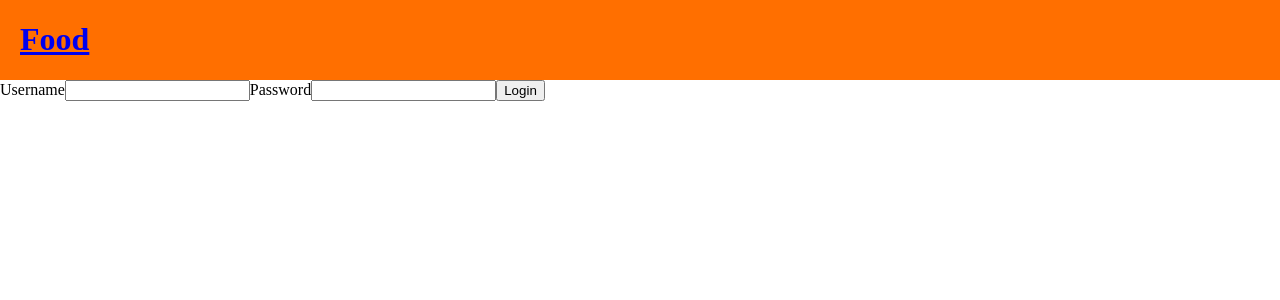
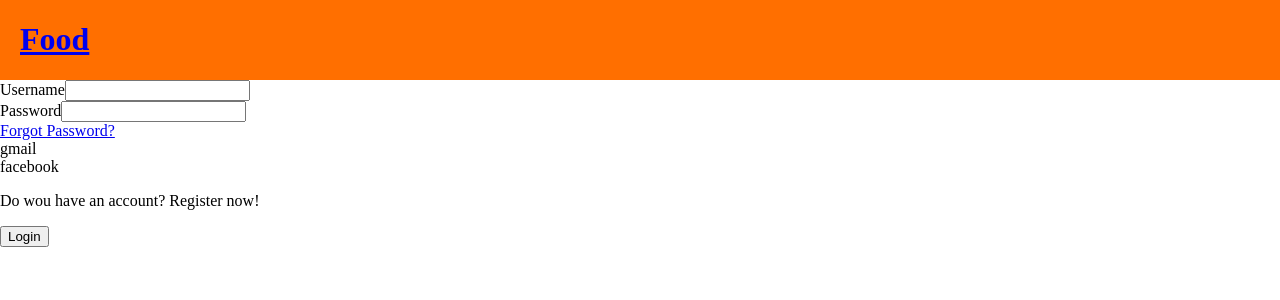
Before and after one commit to stacieH/ecom_web, a React app: page /login in a window 1280 px wide. Shown: the top 300 px of the page. Built offline with nearby package versions, Linux system fonts and the light colour scheme; the HTML template or start-up script is replaced by a standard one.

Commit message:
Login Page (initial)
No css

```diff
--- a/src/pages/Login.js
+++ b/src/pages/Login.js
@@ -31,21 +31,32 @@ function Login() {
   return (
     <div>
       <form onSubmit={handleSubmit}>
-        <label>Username</label>
+        <div>
+          <label htmlFor="username">Username</label>
           <input
+            id="username"
             type="text"
             name="username"
             value={username}
             onChange={handleChange}
           />
-
-        <label>Password</label>
+        </div>
+        <div>
+          <label htmlFor="password">Password</label>
           <input
+            id="password"
             type="password"
             name="password"
             value={password}
             onChange={handleChange}
           />
+        </div>
+        <a href="/password">Forgot Password?</a>
+        <div>gmail</div>
+        <div>facebook</div>
+        <p>
+          Do wou have an account? <a>Register now!</a>
+        </p>
 
         <button>Login</button>
       </form>
```
Lines whose indentation alone changed are shown as unchanged.
